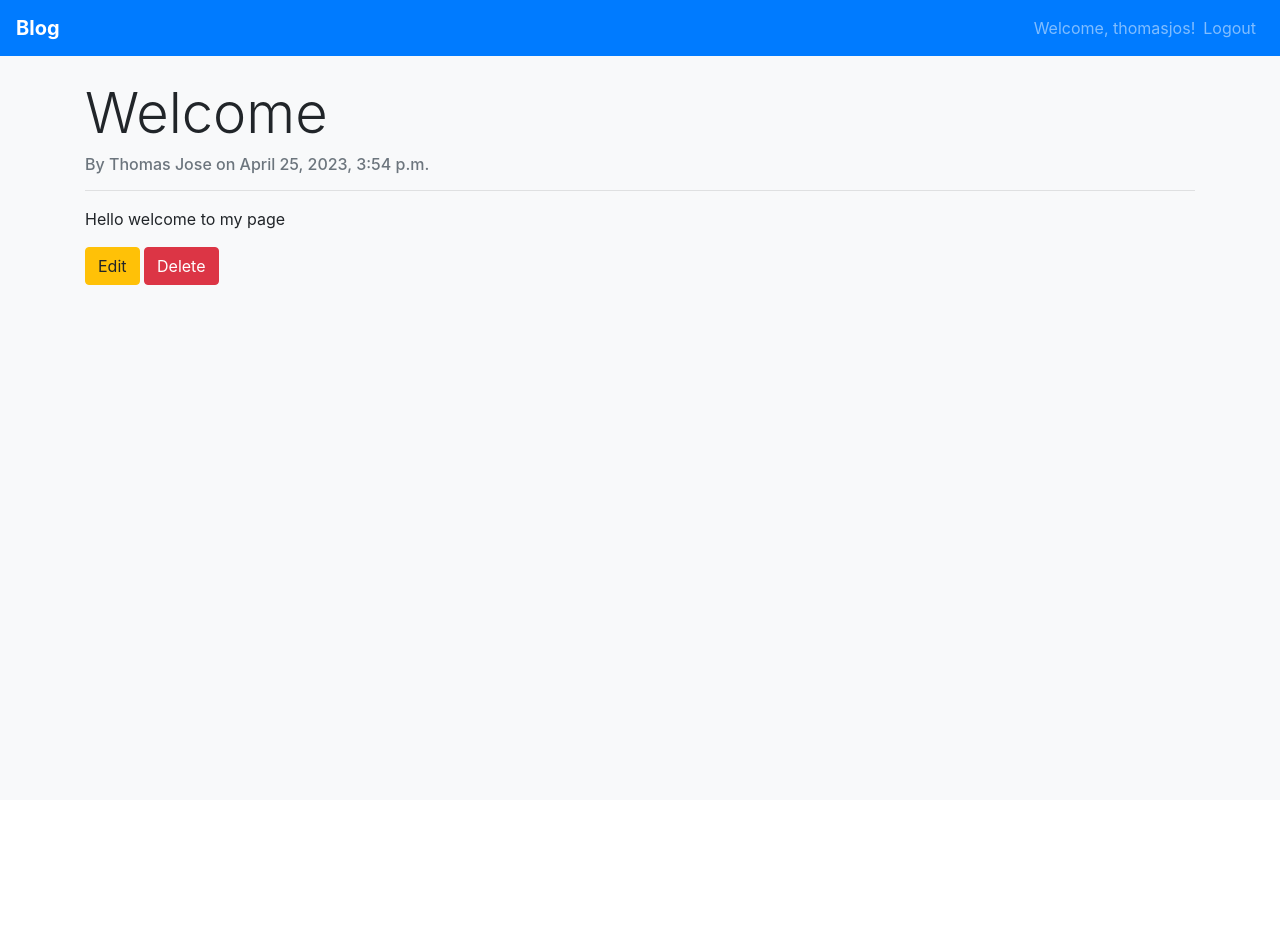
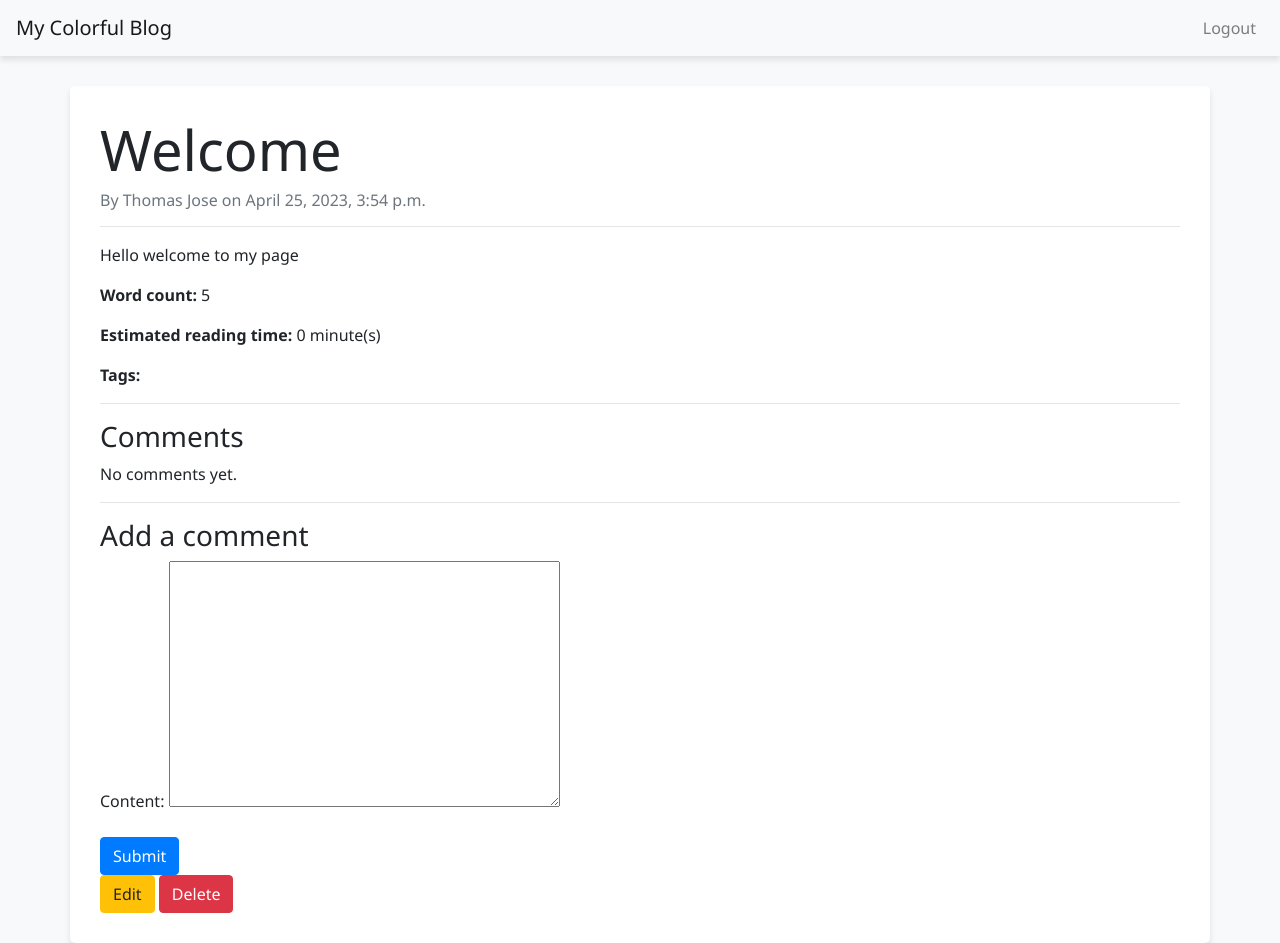
Before and after one commit to thomasjos/Blog, a Django app: page /post/6/ in a window 1280 px wide. Before the commit the page ends 285 px from the top, so only its background shows below. Run offline with Django 3.2, Linux system fonts and the light colour scheme; a user stored in the database is signed in; data comes from the database, SQL or seed files in the repository; both versions use the stored data as it was after the commit; some libraries are stand-ins or nearby versions.

Commit message:
added more libraries

```diff
--- a/blog/forms.py
+++ b/blog/forms.py
@@ -1,5 +1,5 @@
 from django import forms
-from .models import Post, Author
+from .models import Post, Author, Comment
 
 class AuthorForm(forms.ModelForm):
     class Meta:
@@ -10,3 +10,9 @@ class PostForm(forms.ModelForm):
     class Meta:
         model = Post
         fields = ['title', 'content', 'author']
+
+
+class CommentForm(forms.ModelForm):
+    class Meta:
+        model = Comment
+        fields = ['content']
--- a/blog/models.py
+++ b/blog/models.py
@@ -1,4 +1,5 @@
 from django.db import models
+from django.contrib.auth.models import User
 
 class Author(models.Model):
     name = models.CharField(max_length=100)
@@ -15,3 +16,13 @@ class Post(models.Model):
 
     def __str__(self):
         return self.title
+
+
+class Comment(models.Model):
+    post = models.ForeignKey(Post, on_delete=models.CASCADE, related_name='comments')
+    author = models.ForeignKey(User, on_delete=models.CASCADE)
+    content = models.TextField()
+    created_at = models.DateTimeField(auto_now_add=True)
+
+    def __str__(self):
+        return f'{self.author.username}: {self.content[:20]}'
--- a/blog/templates/base.html
+++ b/blog/templates/base.html
@@ -1,36 +1,46 @@
-{% load static %}
 <!DOCTYPE html>
 <html lang="en">
 <head>
     <meta charset="UTF-8">
     <meta name="viewport" content="width=device-width, initial-scale=1.0">
-    <meta http-equiv="X-UA-Compatible" content="ie=edge">
-    <title>Blog</title>
-    <!-- Bootstrap 4 CSS -->
-    <link rel="stylesheet" href="https://maxcdn.bootstrapcdn.com/bootstrap/4.5.2/css/bootstrap.min.css">
-    <!-- Inline CSS -->
+    <title>My Colorful Blog</title>
+    <link href="https://stackpath.bootstrapcdn.com/bootstrap/4.5.2/css/bootstrap.min.css" rel="stylesheet">
+    <link href="https://cdnjs.cloudflare.com/ajax/libs/font-awesome/5.15.1/css/all.min.css" rel="stylesheet">
     <style>
         body {
             background-color: #f8f9fa;
+            font-family: 'Segoe UI', Tahoma, Geneva, Verdana, sans-serif;
         }
-
-        .navbar-brand {
-            font-weight: bold;
+        .container {
+            background-color: white;
+            border-radius: 5px;
+            padding: 30px;
+            margin-top: 30px;
+            box-shadow: 0 4px 6px 0 rgba(0, 0, 0, 0.1);
+        }
+        .navbar {
+            box-shadow: 0 4px 6px 0 rgba(0, 0, 0, 0.1);
+        }
+        .btn-primary {
+            background-color: #007bff;
+            border-color: #007bff;
+        }
+        .btn-primary:hover {
+            background-color: #0069d9;
+            border-color: #0062cc;
+        }
+        .form-container {
+            max-width: 400px;
+            margin: 0 auto;
         }
     </style>
 </head>
 <body>
-    <nav class="navbar navbar-expand-lg navbar-dark bg-primary">
-        <a class="navbar-brand" href="{% url 'index' %}">Blog</a>
-        <button class="navbar-toggler" type="button" data-toggle="collapse" data-target="#navbarNav" aria-controls="navbarNav" aria-expanded="false" aria-label="Toggle navigation">
-            <span class="navbar-toggler-icon"></span>
-        </button>
-        <div class="collapse navbar-collapse" id="navbarNav">
+    <nav class="navbar navbar-expand-lg navbar-light bg-light">
+        <a class="navbar-brand" href="{% url 'index' %}">My Colorful Blog</a>
+        <div class="collapse navbar-collapse">
             <ul class="navbar-nav ml-auto">
                 {% if user.is_authenticated %}
-                    <li class="nav-item">
-                        <span class="navbar-text">Welcome, {{ user.username }}!</span>
-                    </li>
                     <li class="nav-item">
                         <a class="nav-link" href="{% url 'logout' %}">Logout</a>
                     </li>
@@ -45,15 +55,12 @@
             </ul>
         </div>
     </nav>
-
-    <div class="container mt-4">
+    <div class="container">
         {% block content %}
         {% endblock %}
     </div>
-
-    <!-- jQuery, Popper.js, and Bootstrap 4 JS -->
     <script src="https://code.jquery.com/jquery-3.5.1.slim.min.js"></script>
     <script src="https://cdn.jsdelivr.net/npm/@popperjs/core@2.9.3/dist/umd/popper.min.js"></script>
-    <script src="https://maxcdn.bootstrapcdn.com/bootstrap/4.5.2/js/bootstrap.min.js"></script>
+    <script src="https://stackpath.bootstrapcdn.com/bootstrap/4.5.2/js/bootstrap.min.js"></script>
 </body>
 </html>
--- a/blog/templates/blog/post_detail.html
+++ b/blog/templates/blog/post_detail.html
@@ -5,6 +5,27 @@
     <h6 class="text-muted">By {{ post.author.name }} on {{ post.pub_date }}</h6>
     <hr>
     <p>{{ post.content }}</p>
+    <p><strong>Word count:</strong> {{ word_count }}</p>
+    <p><strong>Estimated reading time:</strong> {{ reading_time }} minute(s)</p>
+    <p><strong>Tags:</strong> {{ tags|join:', ' }}</p>
+    <hr>
+    <h3>Comments</h3>
+    {% for comment in comments %}
+        <div class="comment">
+            <p><strong>{{ comment.author.username }}</strong> <small>{{ comment.created_at }}</small></p>
+            <p>{{ comment.content }}</p>
+        </div>
+    {% empty %}
+        <p>No comments yet.</p>
+    {% endfor %}
+
+    <hr>
+    <h3>Add a comment</h3>
+    <form method="post" action="{% url 'post_detail' post.id %}">
+        {% csrf_token %}
+        {{ form.as_p }}
+        <button type="submit" class="btn btn-primary">Submit</button>
+    </form>
     <a href="{% url 'post_update' post_id=post.id %}" class="btn btn-warning">Edit</a>
     <a href="{% url 'post_delete' post_id=post.id %}" class="btn btn-danger">Delete</a>
 {% endblock %}
--- a/blog/urls.py
+++ b/blog/urls.py
@@ -8,5 +8,4 @@ urlpatterns = [
     path('post/create/', views.post_create, name='post_create'),
     path('post/<int:post_id>/update/', views.post_update, name='post_update'),
     path('post/<int:post_id>/delete/', views.post_delete, name='post_delete'),
-    path('register/', views.register, name='register'),
 ]
--- a/blog/views.py
+++ b/blog/views.py
@@ -1,18 +1,43 @@
 from django.shortcuts import render, get_object_or_404, redirect
 from .models import Post, Author
-from .forms import PostForm, AuthorForm
+from .forms import PostForm, AuthorForm, CommentForm
 from django.utils import timezone
 from django.contrib.auth.forms import UserCreationForm
 from django.contrib.auth import login
+from django.contrib.auth.decorators import login_required
+from myproject.utils.word_counter import count_words
+from myproject.utils.reading_time import estimate_reading_time
+from myproject.utils.tag_extractor import extract_tags
 
+
+
+
+
+@login_required
 def index(request):
     latest_posts = Post.objects.order_by('-pub_date')[:5]
     context = {'latest_posts': latest_posts}
     return render(request, 'blog/index.html', context)
 
+
 def post_detail(request, post_id):
     post = get_object_or_404(Post, pk=post_id)
-    return render(request, 'blog/post_detail.html', {'post': post})
+    word_count = count_words(post.content)
+    reading_time = estimate_reading_time(word_count)
+    tags = extract_tags(post.content)
+    comments = post.comments.all().order_by('-created_at')
+    if request.method == 'POST':
+        form = CommentForm(request.POST)
+        if form.is_valid():
+            comment = form.save(commit=False)
+            comment.post = post
+            comment.author = request.user
+            comment.save()
+            return redirect('post_detail', post_id=post.id)
+    else:
+        form = CommentForm()
+    return render(request, 'blog/post_detail.html', {'post': post, 'word_count': word_count, 'reading_time': reading_time, 'tags': tags,  'comments': comments, 'form': form})
+
 
 def author_create(request):
     if request.method == 'POST':
@@ -56,18 +81,3 @@ def post_delete(request, post_id):
     post = get_object_or_404(Post, pk=post_id)
     post.delete()
     return redirect('index')
-
-
-
-# ...
-
-def register(request):
-    if request.method == 'POST':
-        form = UserCreationForm(request.POST)
-        if form.is_valid():
-            user = form.save()
-            login(request, user)
-            return redirect('index')
-    else:
-        form = UserCreationForm()
-    return render(request, 'registration/register.html', {'form': form})
--- a/myproject/urls.py
+++ b/myproject/urls.py
@@ -15,9 +15,12 @@ Including another URLconf
 """
 from django.contrib import admin
 from django.urls import path, include
+from . import views
 
 urlpatterns = [
     path('admin/', admin.site.urls),
     path('accounts/', include('django.contrib.auth.urls')),
+    path('accounts/', views.custom_logout, name='logout'),
+    path('accounts/register/', views.register, name='register'),
     path('', include('blog.urls')),
 ]
--- /dev/null
+++ b/myproject/utils/reading_time.py
@@ -0,0 +1,3 @@
+def estimate_reading_time(word_count, words_per_minute=200):
+    reading_time = word_count / words_per_minute
+    return round(reading_time)
--- /dev/null
+++ b/myproject/utils/tag_extractor.py
@@ -0,0 +1,6 @@
+import re
+
+def extract_tags(text, prefix='#'):
+    pattern = re.compile(rf'{prefix}\w+')
+    tags = pattern.findall(text)
+    return tags
--- /dev/null
+++ b/myproject/utils/word_counter.py
@@ -0,0 +1,5 @@
+import re
+
+def count_words(text):
+    words = re.findall(r'\w+', text)
+    return len(words)
```
Also changed, not shown: blog/templates/blog/home.html (added, +20 -0 lines), blog/templates/registration/login.html (+8 -24 lines), blog/templates/registration/register.html (+8 -28 lines), myproject/views.py (added, +20 -0 lines), blog/migrations/0002_comment.py (added), blog/templates/blog/index.html (line endings or trailing spaces), db.sqlite3.
